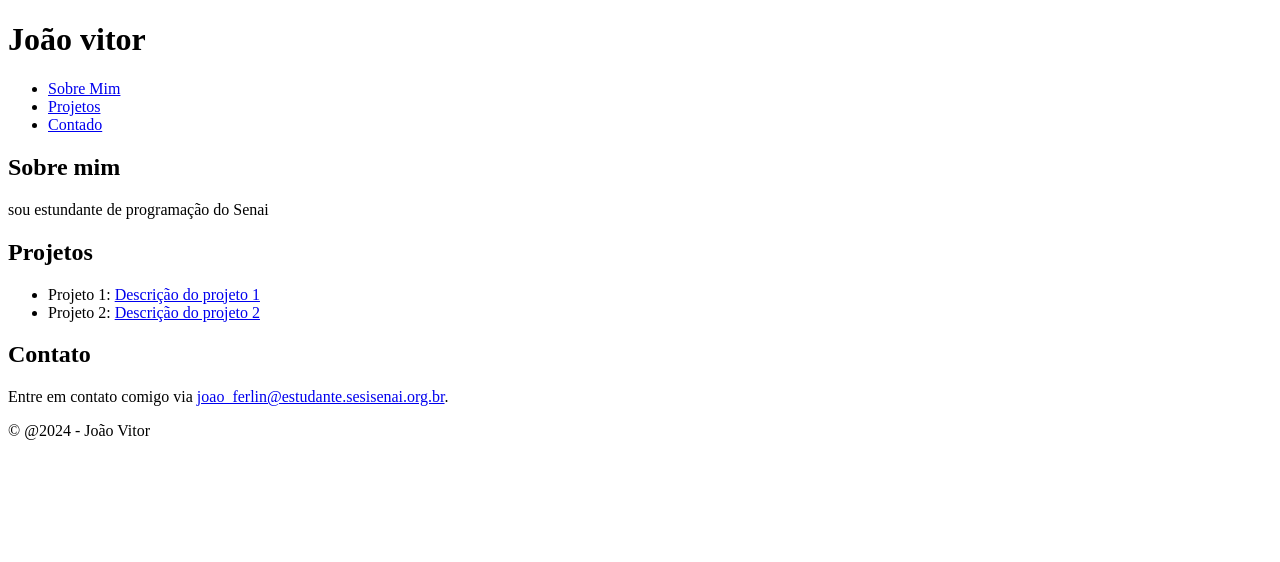
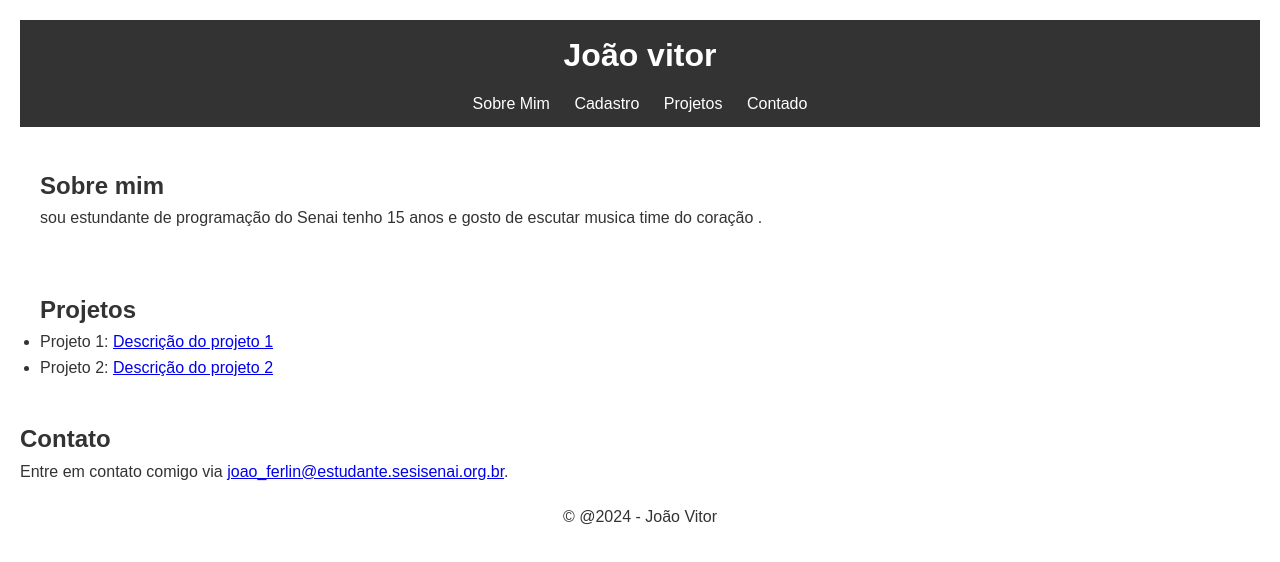
Before and after one commit to jaoo793/pessoal, a plain HTML site: page index.html in a window 1280 px wide. Drawn offline with Linux system fonts and the light colour scheme.

Commit message:
Update index.html

```diff
--- a/index.html
+++ b/index.html
@@ -1,42 +1,139 @@
 <!DOCTYPE html>
 <HTML>
+
+
 <head>
   <title> Pagina Pessoal João</title>
 </head>
+<style>
+  * {
+
+
+    margin: 0;
+    padding: 0;
+    box-sizing: border-box;
+
+
+  }
+
+
+  body {
+    font-family: Arial, sans-serif;
+    bakground-color: #f4f4f4;
+    color: #333;
+    line-height: 1.6;
+    padding: 20px;
+  }
+
+
+  header {
+    background-color: #333;
+    color: #fff;
+    padding: 10px 0;
+    text-align: center;
+  }
+
+
+  header h1 {
+    margin-bottom: 10px;
+  }
+
+
+  nav ul {
+    list-style: none;
+  }
+
+
+  nav ul li {
+    display: inline;
+    margin: 0 10px;
+  }
+
+
+  nav ul li a{
+    color: #fff;
+    text-decoration: none;
+  }
+
+
+  section{
+    margin: 20px 0;
+  }
+
+
+  section#sobre,
+  section#cadastro,
+  section#Projetos,
+  section#contato {
+    background-color: #fff;
+    padding: 20px;
+    border-radius: 8px;
+    box-shadow: 0 0 10px rgba (0, 0, 0.1);
+  }
+
+
+
+
+footer{
+  text-align: center;
+  margin-top: 20px;
+}
+
+
+</style>
+
+
 <body>
   <header>
     <h1> João vitor</h1>
     <nav>
       <ul>
         <li><a href="#sobre">Sobre Mim</a></li>
+        <li><a href="#Cadastro">Cadastro</a></li>
         <li><a href="#Projetos">Projetos</a></li>
         <li><a href="#Contato">Contado</a></li>
       </ul>
     </nav>
   </header>
 
+
+
+
   <section id="sobre">
     <h2> Sobre mim </h2>
-  <p>sou estundante de programação do Senai</p>
+    <p>sou estundante de programação do Senai tenho 15 anos e gosto de escutar musica time do coração .
+
+
+    </p>
   </section>
+
+
+
 
   <section id="Projetos">
     <h2>Projetos</h2>
     <ul>
-          <li>Projeto  1: <a href="#">Descrição do projeto 1</a></
-          <li>
-      <li>Projeto  2: <a href="#">Descrição do projeto 2</a></
-      <li>
+      <li>Projeto 1: <a href="#">Descrição do projeto 1</a></ <li>
+      <li>Projeto 2: <a href="#">Descrição do projeto 2</a></ <li>
     </ul>
   </section>
 
+
+
+
   <section id="Contato">
     <h2>Contato</h2>
-      <p>Entre em contato comigo via <a href="mailto:joao_ferlin@estudante.sesisenai.org.br"> joao_ferlin@estudante.sesisenai.org.br</a>.</p>
+    <p>Entre em contato comigo via <a href="mailto:joao_ferlin@estudante.sesisenai.org.br">
+        joao_ferlin@estudante.sesisenai.org.br</a>.</p>
   </section>
+
+
+
 
   <footer>
     <p>&copy; @2024 - João Vitor</p>
   </footer>
 </body>
+
+
 </HTML>
```
Lines whose indentation alone changed are shown as unchanged.
